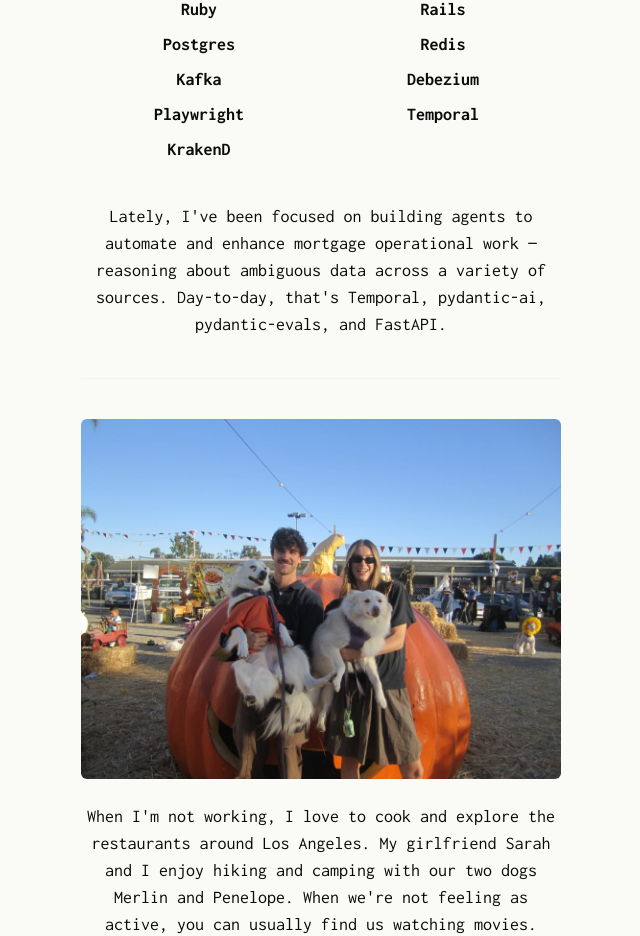
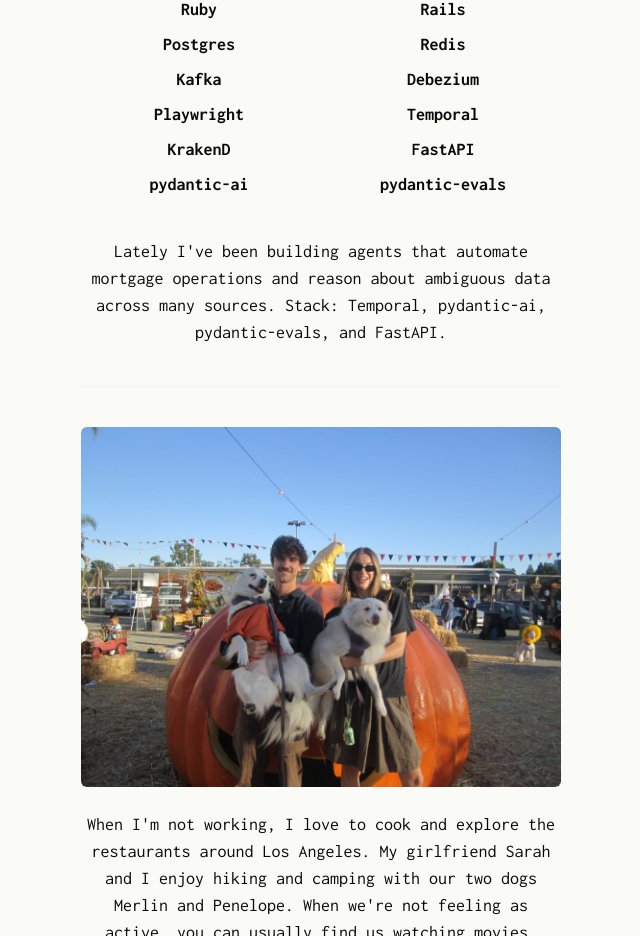
Before and after one commit to willynogs/willynogs-personal-site, a Next.js app: page /about in a window 1280 px wide. Shown: the part 1157-2093 px from the top of the page, without its empty margins (319-959 px from the left). Built offline with nearby package versions, Linux system fonts and the light colour scheme; no server answers.

Commit message:
Tighten agentic-AI blurb, add pydantic/FastAPI to skills, drop em-dashes
Co-Authored-By: Claude Opus 4.7 (1M context) <noreply@anthropic.com>

```diff
--- a/pages/about.tsx
+++ b/pages/about.tsx
@@ -28,6 +28,9 @@ const skills = [
   'Playwright',
   'Temporal',
   'KrakenD',
+  'FastAPI',
+  'pydantic-ai',
+  'pydantic-evals',
 ]
 
 const stagger: Variants = {
@@ -49,7 +52,7 @@ const About: React.FC = () => {
     <>
       <SEO
         title="About"
-        description="Will Naugle — software engineer with 6+ years across education, insurance, and finance. LA via Cleveland."
+        description="Will Naugle, software engineer with 6+ years across education, insurance, and finance. LA via Cleveland."
       />
       <Container px={0}>
         <MotionBox variants={stagger} initial={base} animate={animate}>
@@ -121,7 +124,7 @@ const About: React.FC = () => {
 
           <MotionBox variants={fadeUp}>
             <Text align="center" fontSize="lg" pt={10}>
-              Lately, I&apos;ve been focused on building agents to automate and enhance mortgage operational work — reasoning about ambiguous data across a variety of sources. Day-to-day, that&apos;s Temporal, pydantic-ai, pydantic-evals, and FastAPI.
+              Lately I&apos;ve been building agents that automate mortgage operations and reason about ambiguous data across many sources. Stack: Temporal, pydantic-ai, pydantic-evals, and FastAPI.
             </Text>
           </MotionBox>
 
--- a/pages/colophon.tsx
+++ b/pages/colophon.tsx
@@ -16,7 +16,7 @@ const stack: Row[] = [
 ]
 
 const design: Row[] = [
-  { term: 'Typeface', detail: 'Inconsolata — Google Fonts' },
+  { term: 'Typeface', detail: 'Inconsolata, Google Fonts' },
   { term: 'Accent', detail: '#ff7847' },
   { term: 'Ink light', detail: '#fafaf7' },
   { term: 'Ink dark', detail: '#0a0a09' },
@@ -24,7 +24,7 @@ const design: Row[] = [
 ]
 
 const niceties: Row[] = [
-  { term: 'Command palette', detail: '⌘K — or tap the badge in the header' },
+  { term: 'Command palette', detail: '⌘K, or tap the badge in the header' },
   { term: 'Motion', detail: 'Page transitions, magnetic nav, staggered entries' },
   { term: 'Reduced motion', detail: 'Respected via prefers-reduced-motion' },
   { term: 'Metadata', detail: 'Per-page SEO, canonical URLs, OG + Twitter' },
```
